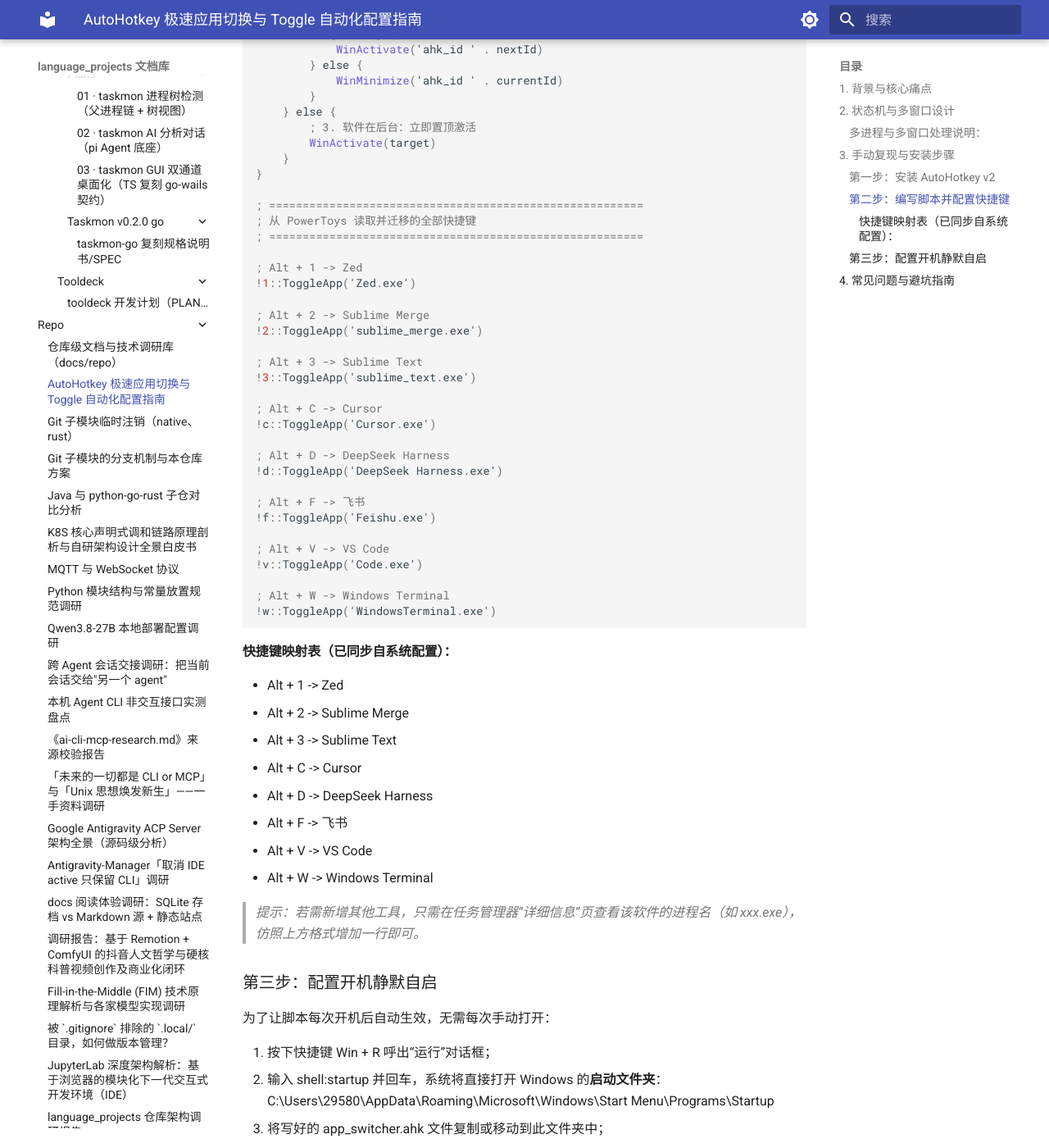
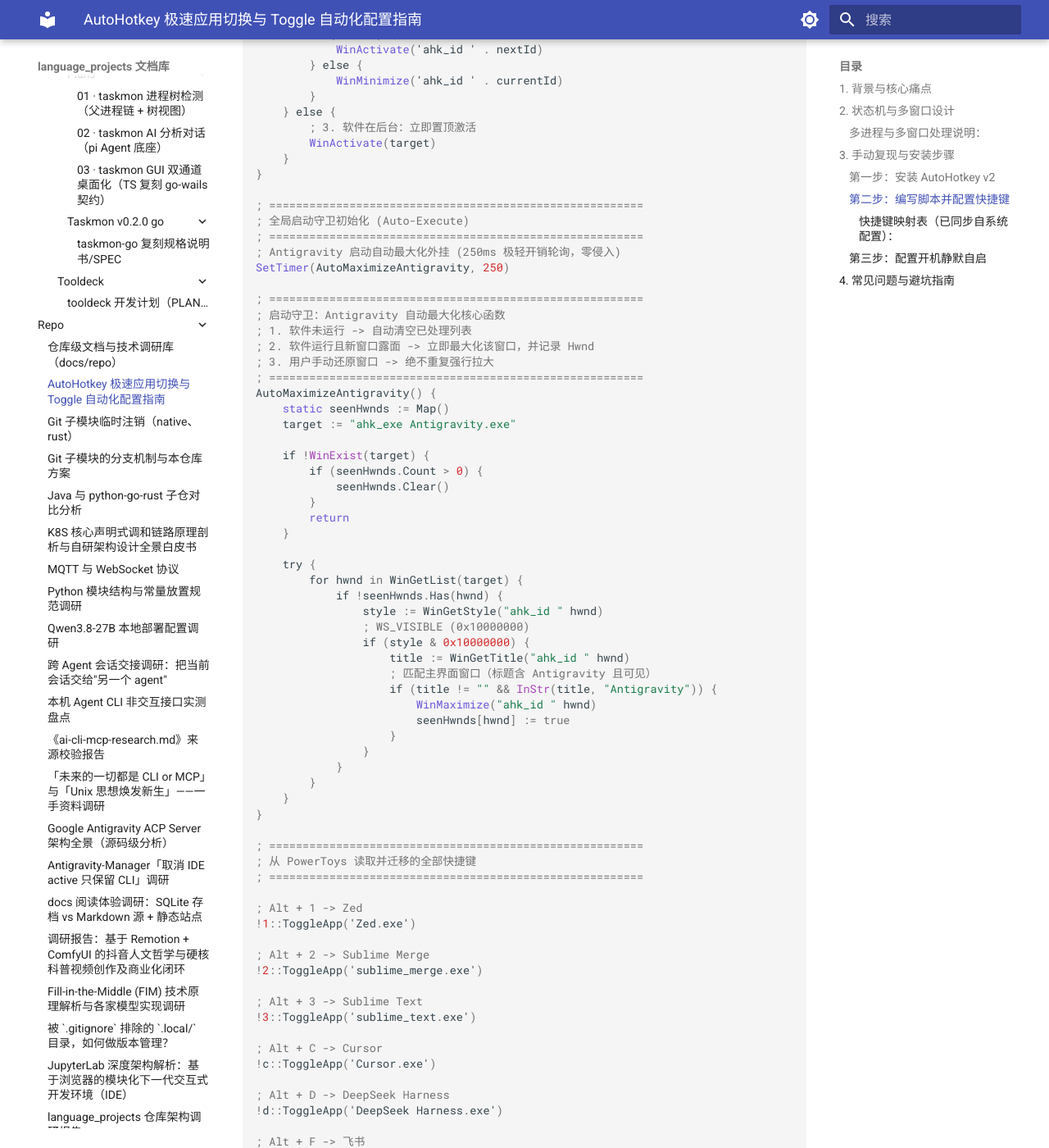
Before and after one commit to shihao-hub/td-language_projects, an MkDocs documentation site: the page built from docs/repo/AutoHotkey 极速应用切换与 Toggle 自动化配置指南.md, in a window 1280 px wide and 1400 px high, scrolled down 2264 px. Shown: the whole window at 82% size. Built offline with MkDocs 1.6.1 and Material for MkDocs 9.7.7, drawn with Linux system fonts in a browser that asks for light colours; a script that is not in the unit is left out; some of the changed text lies outside the part shown.

Commit message:
docs(ahk): 同步启动自动最大化外挂与守卫映射

```diff
--- a/docs/repo/AutoHotkey 极速应用切换与 Toggle 自动化配置指南.md
+++ b/docs/repo/AutoHotkey 极速应用切换与 Toggle 自动化配置指南.md
@@ -94,6 +94,47 @@
 }
 
 ; ========================================================
+; 全局启动守卫初始化 (Auto-Execute)
+; ========================================================
+; Antigravity 启动自动最大化外挂 (250ms 极轻开销轮询，零侵入)
+SetTimer(AutoMaximizeAntigravity, 250)
+
+; ========================================================
+; 启动守卫：Antigravity 自动最大化核心函数
+; 1. 软件未运行 -> 自动清空已处理列表
+; 2. 软件运行且新窗口露面 -> 立即最大化该窗口，并记录 Hwnd
+; 3. 用户手动还原窗口 -> 绝不重复强行拉大
+; ========================================================
+AutoMaximizeAntigravity() {
+    static seenHwnds := Map()
+    target := "ahk_exe Antigravity.exe"
+
+    if !WinExist(target) {
+        if (seenHwnds.Count > 0) {
+            seenHwnds.Clear()
+        }
+        return
+    }
+
+    try {
+        for hwnd in WinGetList(target) {
+            if !seenHwnds.Has(hwnd) {
+                style := WinGetStyle("ahk_id " hwnd)
+                ; WS_VISIBLE (0x10000000)
+                if (style & 0x10000000) {
+                    title := WinGetTitle("ahk_id " hwnd)
+                    ; 匹配主界面窗口（标题含 Antigravity 且可见）
+                    if (title != "" && InStr(title, "Antigravity")) {
+                        WinMaximize("ahk_id " hwnd)
+                        seenHwnds[hwnd] := true
+                    }
+                }
+            }
+        }
+    }
+}
+
+; ========================================================
 ; 从 PowerToys 读取并迁移的全部快捷键
 ; ========================================================
 
@@ -124,14 +165,17 @@
 
 #### 快捷键映射表（已同步自系统配置）：
 
-- Alt + 1 -> Zed
-- Alt + 2 -> Sublime Merge
-- Alt + 3 -> Sublime Text
-- Alt + C -> Cursor
-- Alt + D -> DeepSeek Harness
-- Alt + F -> 飞书
-- Alt + V -> VS Code
-- Alt + W -> Windows Terminal
+- **Alt + 1** -> Zed
+- **Alt + 2** -> Sublime Merge
+- **Alt + 3** -> Sublime Text
+- **Alt + A** -> Antigravity (已配置)
+- **Alt + D** -> DeepSeek Harness
+- **Alt + F** -> 飞书
+- **Alt + R** -> Google Chrome
+- **Alt + W** -> Windows Terminal
+- **Alt + X** -> 资源管理器 (未开启直接启动，已开启抽屉式 Toggle)
+- **【启动守卫】** -> Antigravity 新窗口启动露面瞬间自动最大化（指纹记录防重复拉大）
+- **【工程全景】** -> 详细架构与更多自动化能力参见全机知识库 [`095_win_ahk_flow_Win非侵入式AHK启动外挂与极客桌面自动化全景.md`](file:///C:/Users/29580/.gemini/config/skills/kb-engineering-notes/095_win_ahk_flow_Win非侵入式AHK启动外挂与极客桌面自动化全景.md)
 
 > *提示：若需新增其他工具，只需在任务管理器“详细信息”页查看该软件的进程名（如 xxx.exe），仿照上方格式增加一行即可。*
 
```
